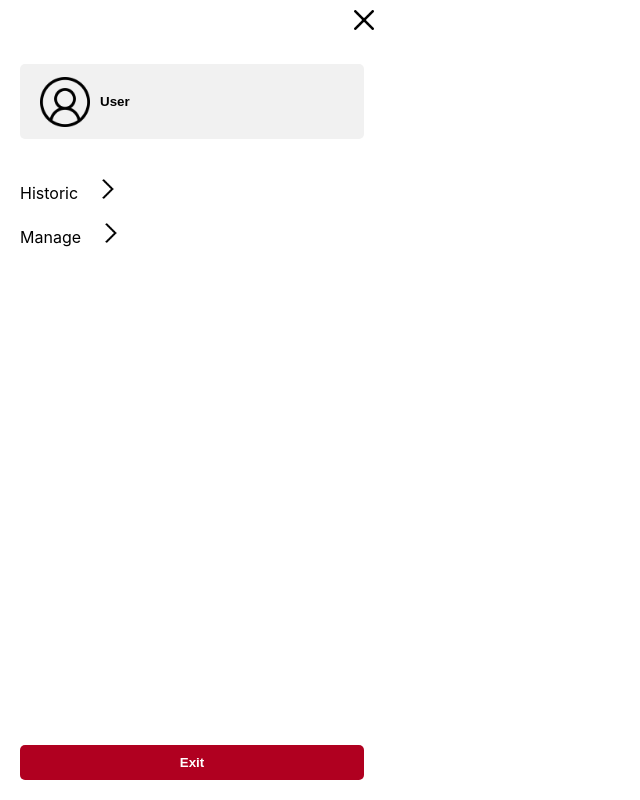
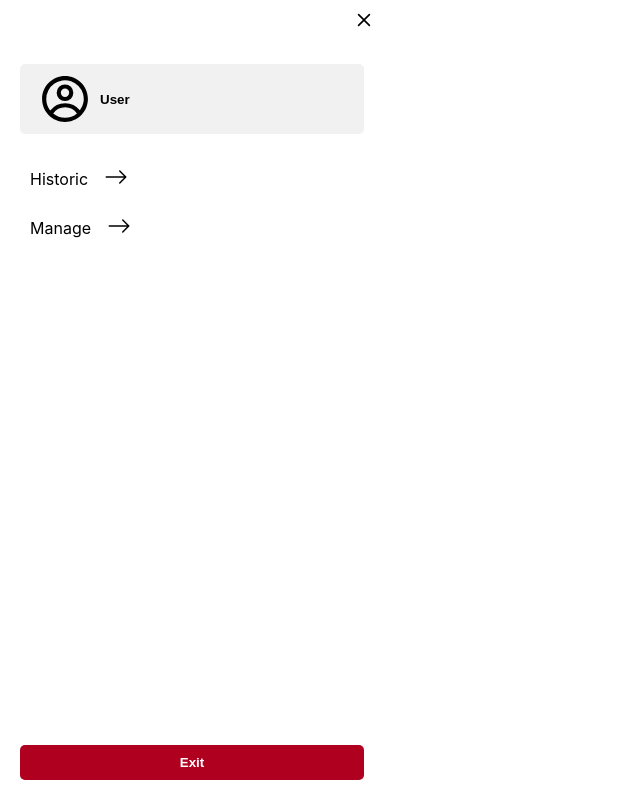
Before and after one commit to alinepmarcondes/ChatBot-IWS, a React (Create React App) app: page /profile-page in a window 1280 px wide. Shown: the whole page, without its empty margins (0-640 px from the left). Built offline with nearby package versions, Linux system fonts and the light colour scheme.

Commit message:
substituicao pelos novos icons nas paginas

```diff
--- a/src/components/Chat/Chat.js
+++ b/src/components/Chat/Chat.js
@@ -1,8 +1,8 @@
 import React, { useState, useRef, useEffect } from "react";
 import "./Chat.css";
 import Manual from "../Manual/Manual";
-import manualButtonIcon from "../../images/manual-button-icon.png";
-import newChatButtonIcon from "../../images/new-chat-button-icon.png";
+import ListIcon from "../icons/listIcon";
+import NewIcon from "../icons/newIcon";
 import { useLocation } from "react-router-dom";
 
 function Chat() {
@@ -127,11 +127,11 @@ function Chat() {
       {showManual && <Manual onClose={closeManual} />}
       <div className="chat-header">
         <button className="chat-manual-button" onClick={openManual}>
-          <img src={manualButtonIcon} alt="Manual" />
+          <ListIcon className="chat-manual-button" />
         </button>
         <h1 className="chat-title">{currentChat ? currentChat.title : "Starting a new chat"}</h1>
         <button className="chat-add-button" onClick={addNewChat}>
-          <img src={newChatButtonIcon} alt="Add" />
+          <NewIcon className="chat-add-button"/>
         </button>
       </div>
       <div className="chat-body">
--- a/src/components/Historic/Historic.js
+++ b/src/components/Historic/Historic.js
@@ -1,6 +1,6 @@
 import React, { useState, useEffect } from "react";
 import './Historic.css';
-import closeButtonIcon from "../../images/close-button-icon.png";
+import CloseButtonIcon from "../icons/closeButtonIcon";
 import axios from 'axios';
 import { useNavigate } from "react-router-dom"; // Importe useNavigate
 
@@ -28,7 +28,7 @@ function Historic({ onClose }) {
     <div className="historic-page">
       <div className="historic-header">
         <button className="close-button" onClick={onClose}>
-          <img src={closeButtonIcon} alt="Fechar" />
+          <CloseButtonIcon />
         </button>
       </div>
       <div className="historic-content">
--- a/src/components/Manual/Manual.css
+++ b/src/components/Manual/Manual.css
@@ -38,7 +38,7 @@
 }
 
 .go-button {
-  background-color: #b8b2b2;
+  background-color: #F1F1F1;
   border: none;
   padding: 10px 20px;
   border-radius: 5px;
--- a/src/components/Manual/Manual.js
+++ b/src/components/Manual/Manual.js
@@ -1,8 +1,8 @@
 /* eslint-disable jsx-a11y/anchor-is-valid */
 import React, { useState } from "react";
 import './Manual.css';
-import closeButtonIcon from "../../images/close-button-icon.png";
-import profileIcon from "../../images/profile-icon.png";
+import CloseButtonIcon from "../icons/closeButtonIcon";
+import ProfileIcon from "../icons/profileIcon";
 import ProfilePage from "../ProfilePage/ProfilePage";
 
 function Manual({ onClose }) {
@@ -16,13 +16,13 @@ function Manual({ onClose }) {
     <div className="manual-screen">
       <div className="manual-header">
         <button className="back-button" onClick={onClose}>
-          <img src={closeButtonIcon} alt="Fechar" />
+          <CloseButtonIcon className="close-button"/>
         </button>
       </div>
       <div className="manual-content">
         <div className="go-to-profile">
           <button className="go-button" onClick={handleProfileToggle}>
-            <img src={profileIcon} alt="Profile" className="profile-icon" />
+            <ProfileIcon className="profile-icon"/>
             <span className="hello-user">Hello, User!</span>
           </button>
         </div>
--- a/src/components/ProfilePage/ProfilePage.css
+++ b/src/components/ProfilePage/ProfilePage.css
@@ -36,7 +36,7 @@
   flex-direction: column;
 }
 
-.go-button {
+.profile-button {
   background-color: #F1F1F1;
   border: none;
   padding: 10px 20px;
@@ -108,6 +108,36 @@
   cursor: pointer;
   width: 100%;
   font-weight: bold;
+}
+.profile-options {
+  list-style-type: none;
+  padding: 0;
+  margin: 0;
+}
+
+.option {
+  display: flex;
+  align-items: center;
+  padding: 10px;
+  cursor: pointer;
+}
+
+.option:hover {
+  background-color: #f0f0f0;
+}
+
+.option span {
+  margin-right: 10px;
+}
+
+.option-button {
+  border: none;
+  background: none;
+  cursor: pointer;
+}
+
+.option-button:focus {
+  outline: none;
 }
 
 @media screen and (max-width: 736px) {
--- a/src/components/ProfilePage/ProfilePage.js
+++ b/src/components/ProfilePage/ProfilePage.js
@@ -1,8 +1,8 @@
 import React, { useState } from "react";
-import './ProfilePage.css';
-import closeButtonIcon from "../../images/close-button-icon.png";
-import profileIcon from "../../images/profile-icon.png";
-import goTo from "../../images/go-to-icon-2.png";
+import "./ProfilePage.css";
+import CloseButtonIcon from "../icons/closeButtonIcon";
+import ProfileIcon from "../icons/profileIcon";
+import GoToIcon from "../icons/goToIcon";
 import Historic from "../Historic/Historic";
 import { useNavigate } from "react-router-dom";
 
@@ -18,46 +18,50 @@ function ProfilePage({ onClose }) {
   };
 
   const handleManageToggle = () => {
-    navigate('/newuser');
+    navigate("/newuser");
   };
 
   const handleExit = () => {
-    navigate('/');
+    navigate("/");
   };
-
 
   return (
     <div className="profile-page">
       <div className="profile-header">
         <button className="close-button" onClick={onClose}>
-          <img src={closeButtonIcon} alt="Fechar" />
+          <CloseButtonIcon className="close-button" />
         </button>
       </div>
 
       <div className="profile-content">
-        <button className="go-button">
-          <img src={profileIcon} alt="Profile" className="profile-icon" />
+        <button className="profile-button">
+          <ProfileIcon className="profile-icon" />
           <span className="hello-user">User</span>
         </button>
 
-        <div className="historic">
-          <span>Historic</span>
-          <button className="historic-button" onClick={handleHistoricToggle}>
-            <img src={goTo} alt="Historico" />
-          </button>
-        </div>
+        <ul className="profile-options">
+          <li className="option" onClick={handleHistoricToggle}>
+            <span>Historic</span>
+            <button className="option-button">
+              <GoToIcon />
+            </button>
+          </li>
 
-        <div className="manage" style={{ display: showManage ? 'block' : 'none' }}>
-          <span>Manage</span>
-          <button className="manage-button" onClick={handleManageToggle}>
-            <img src={goTo} alt="Manage" />
-          </button>
-        </div>
-
+          {showManage && (
+            <li className="option" onClick={handleManageToggle}>
+              <span>Manage</span>
+              <button className="option-button">
+                <GoToIcon />
+              </button>
+            </li>
+          )}
+        </ul>
       </div>
 
       <div className="profile-footer">
-        <button className="exit-button" onClick={handleExit}>Exit</button>
+        <button className="exit-button" onClick={handleExit}>
+          Exit
+        </button>
       </div>
 
       {showHistoric && <Historic onClose={handleHistoricToggle} />}
```
